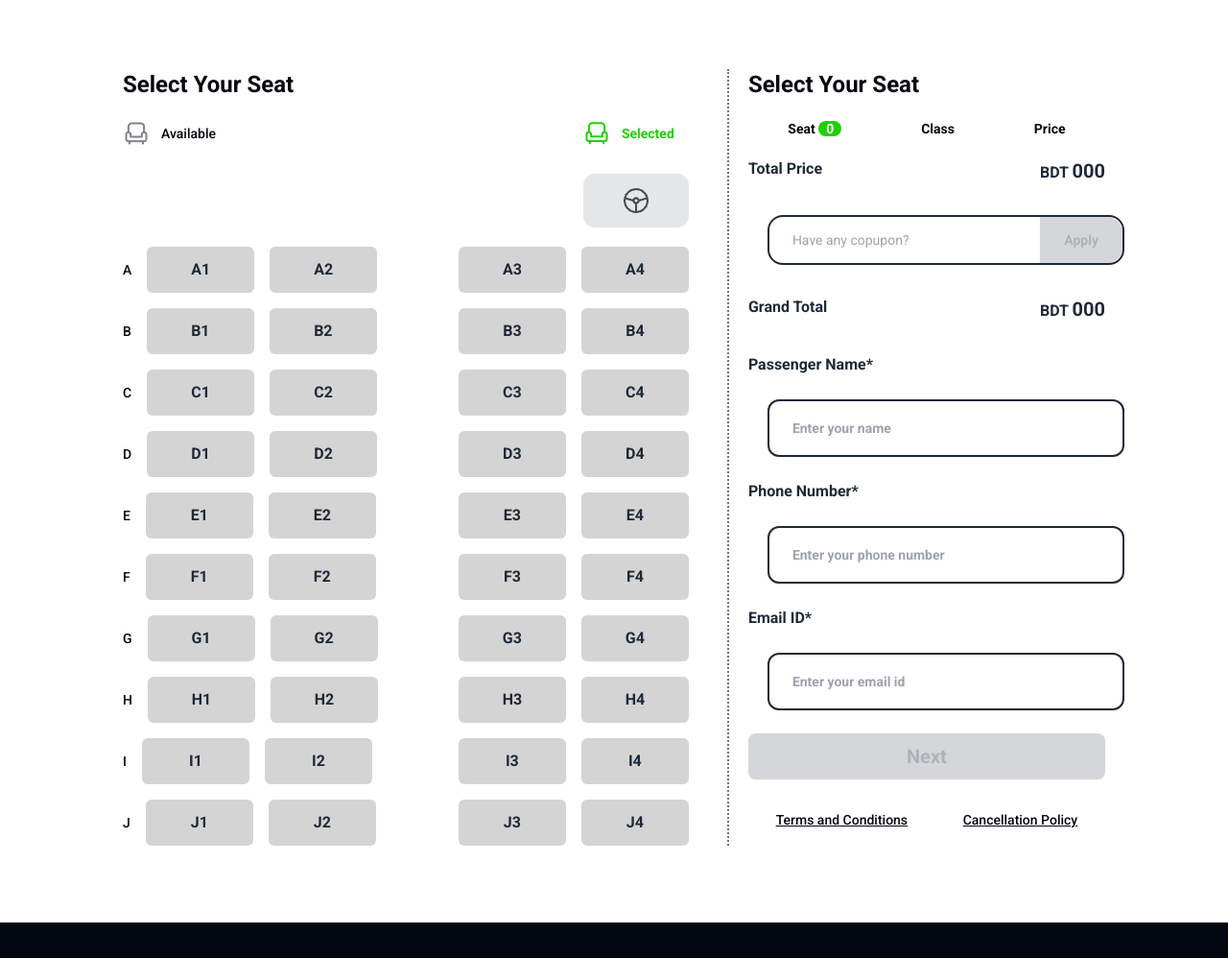
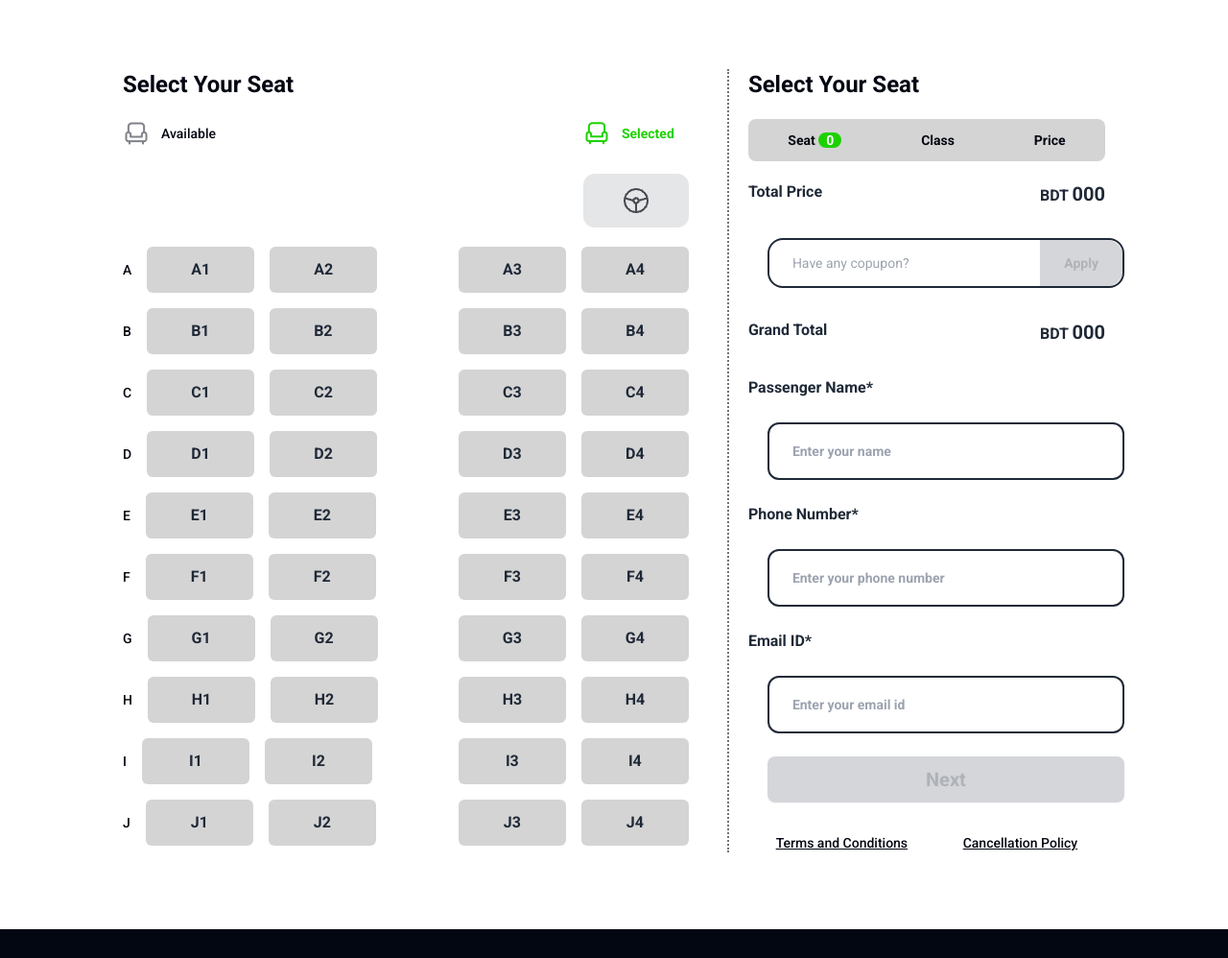
Before and after one commit to Sarajit-mondal/assignment-5-Bus-Ticket-Landing-Page, a website: page src/index.html in a window 1280 px wide. Shown: the part 1760-2758 px from the top of the page at 96% size. Drawn offline with Linux system fonts and the light colour scheme.

Commit message:
some design motify

```diff
--- a/src/index.html
+++ b/src/index.html
@@ -387,7 +387,7 @@
             <!-- seat -->
             <div
               id="set-container"
-              class="mt-10 [&>div]:flex [&>div]:items-center [&>div]:justify-around space-y-6"
+              class="mt-10 [&>div]:flex [&>div]:items-center [&>div]:justify-around space-y-6 bg-neutral-300 py-3 rounded-lg"
             >
               <div class="[&>*]:font-bold">
                 <p>
@@ -456,7 +456,7 @@
                 />
               </label>
               <input type="button" value="Next" disabled
-              id="next-btn" class="btn font-bold btn-primary bg-primary-color w-full text-xl text-light-color">
+              id="next-btn" class="btn ml-5 font-bold btn-primary bg-primary-color w-full text-xl text-light-color">
             </form>
 
             <!-- tream and condition -->
```
Also changed, not shown: src/output.css.
